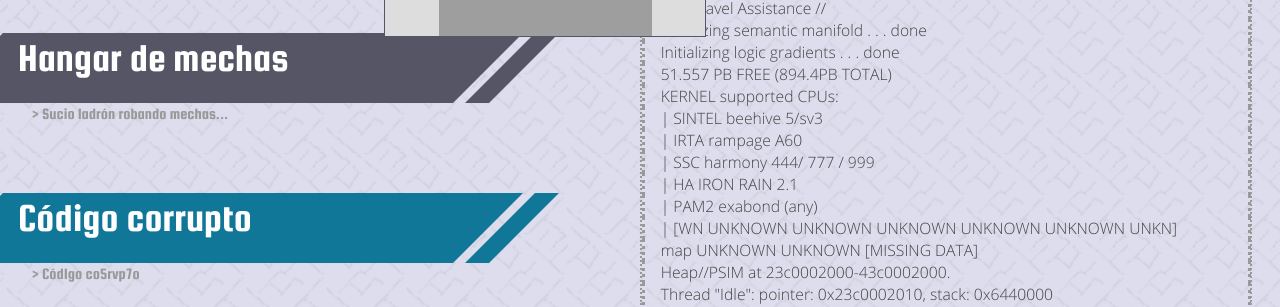
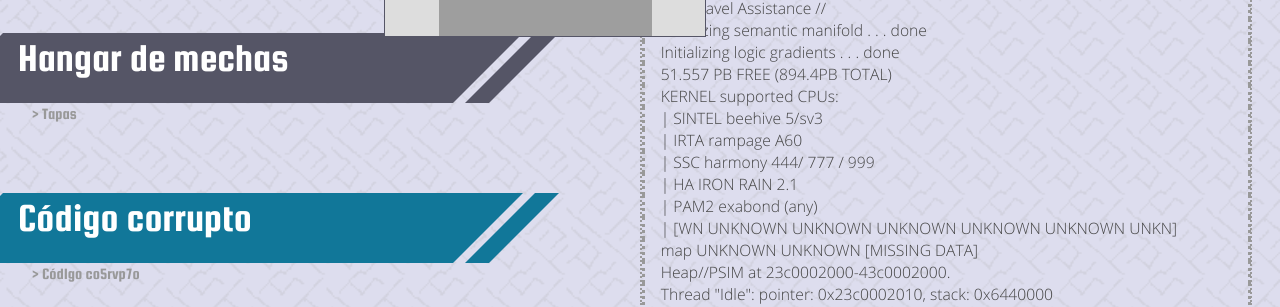
Before and after one commit to Marcopole11/HubCon, a plain HTML site: page ficha.html in a window 1280 px wide. Shown: the part 383-690 px from the top of the page. Drawn offline with Linux system fonts and the light colour scheme; grey boxes are pictures that could not be loaded.

Commit message:
prueba de merge

```diff
--- a/ficha.html
+++ b/ficha.html
@@ -15,7 +15,7 @@
       <li txt="> Lo ultimo que se pierde son los datos">
         <a txt="Reservas" active></a>
       </li>
-      <li txt="> Sucio ladrón robando mechas...">
+      <li txt="> Tapas">
         <a txt="Hangar de mechas"></a>
       </li>
       <li txt=">" onclick="fixVirus()">
```
